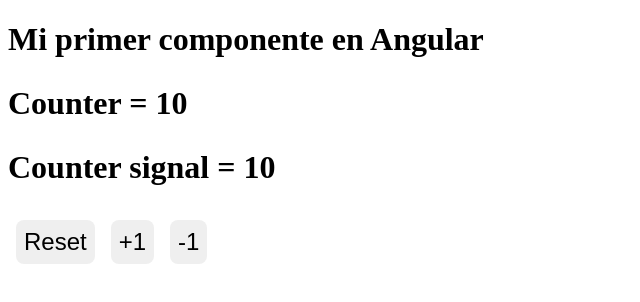
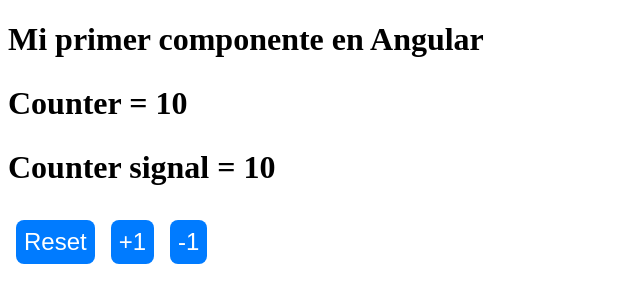
Before and after one commit to CopernicoDev/bases-angular, an Angular app: page / in a window 1280 px wide. Shown: the top 302 px of the page, without its empty margins (0-640 px from the left). Built offline with nearby package versions, Linux system fonts and the light colour scheme.

Commit message:
Cambiando los estilos de los botones

```diff
--- a/src/app/pages/counter-component/counter-component.css
+++ b/src/app/pages/counter-component/counter-component.css
@@ -10,4 +10,12 @@
     border-radius: 0.5rem;
     border: none;
     cursor: pointer;
+    background-color: #007bff;
+    color: white;
+    transition: all 0.3s ease;
 }
+
+button:hover {
+    background-color: #0056b3;
+    transform: translateY(-2px);
+}
--- a/src/app/pages/counter-component/counter-component.ts
+++ b/src/app/pages/counter-component/counter-component.ts
@@ -1,10 +1,11 @@
-import { Component, signal } from '@angular/core';
+import { ChangeDetectionStrategy, Component, signal } from '@angular/core';
 
 @Component({
   selector: 'app-counter-component',
   imports: [],
   templateUrl: './counter-component.html',
   styleUrl: './counter-component.css',
+  changeDetection: ChangeDetectionStrategy.OnPush,
 })
 export class CounterComponent {
   countersignal = signal(10);
```
